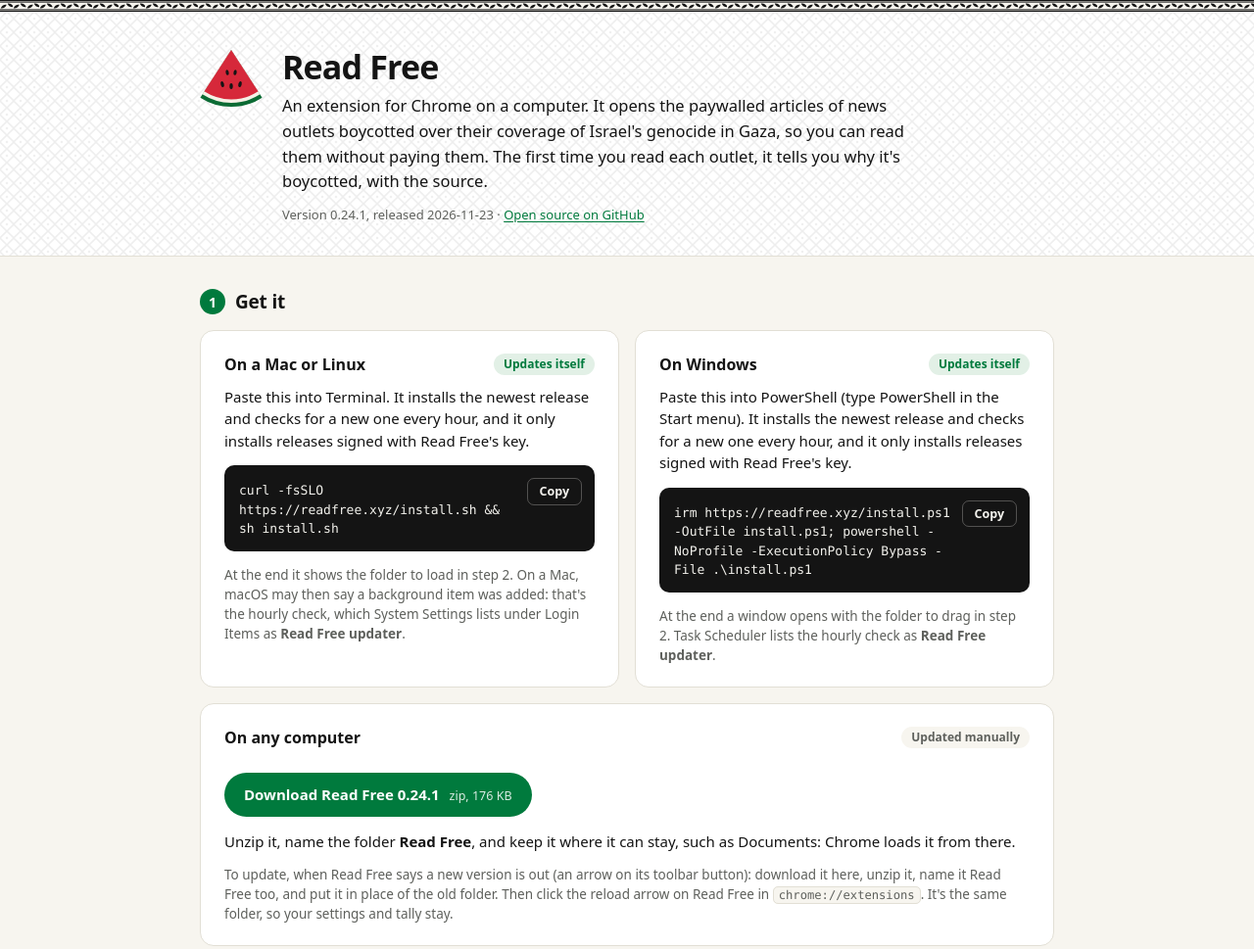
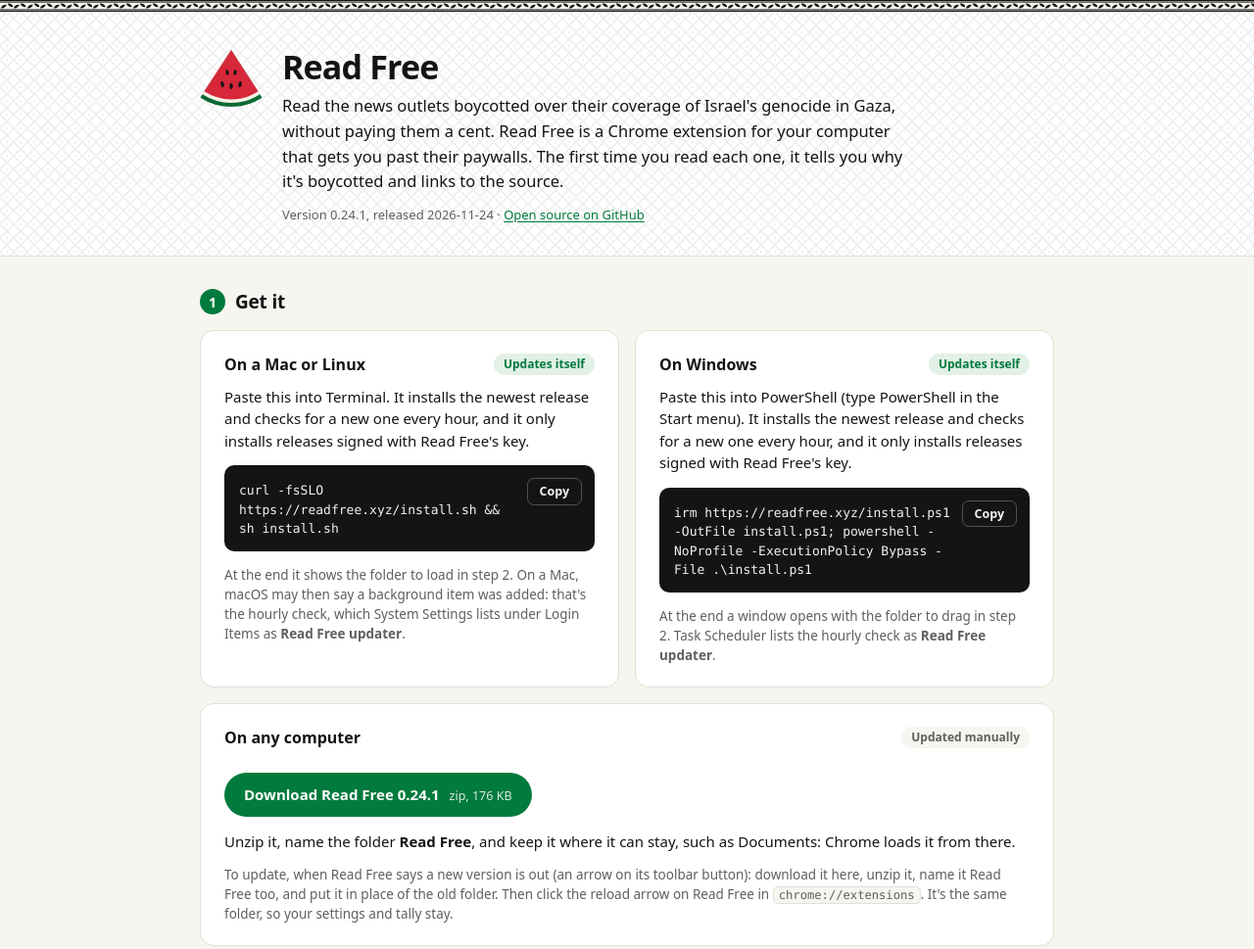
Before and after one commit to readfreexyz/readfreexyz.github.io, a plain HTML site: page index.html in a window 1280 px wide. Shown: the top 969 px of the page at 98% size. Drawn offline with Linux system fonts and the light colour scheme.

Commit message:
Read Free 0.24.1

```diff
--- a/index.html
+++ b/index.html
@@ -177,11 +177,11 @@
       </svg>
       <div>
         <h1>Read Free</h1>
-        <p class="lede">An extension for Chrome on a computer. It opens the paywalled articles of news
-          outlets boycotted over their coverage of Israel's genocide in Gaza, so you can read them
-          without paying them. The first time you read each outlet, it tells you why it's
-          boycotted, with the source.</p>
-        <p class="release">Version 0.24.1, released 2026-11-23 · <a href="https://github.com/readfreexyz/read-free">Open source on GitHub</a></p>
+        <p class="lede">Read the news outlets boycotted over their coverage of Israel's genocide in
+          Gaza, without paying them a cent. Read Free is a Chrome extension for your computer that
+          gets you past their paywalls. The first time you read each one, it tells you why it's
+          boycotted and links to the source.</p>
+        <p class="release">Version 0.24.1, released 2026-11-24 · <a href="https://github.com/readfreexyz/read-free">Open source on GitHub</a></p>
       </div>
     </div>
   </header>
@@ -315,7 +315,7 @@
     <p>Read Free is open source: <a href="https://github.com/readfreexyz/read-free">github.com/readfreexyz/read-free</a>.</p>
     <p>This page loads nothing from anywhere else and sets no cookies.</p>
     <p>This release: <a href="latest.txt">latest.txt</a>, signed in
-      <a href="latest.txt.sig">latest.txt.sig</a>. The zip's SHA-256: <code>2319cb1577e02e96ea9e9f6eb4035293f63a3fd6efba1f0784a7d0a4bc56ffae</code></p>
+      <a href="latest.txt.sig">latest.txt.sig</a>. The zip's SHA-256: <code>a8bd5930fa669d7f23b660af7cbc4f31cb4b2d80c430e9ce8bd0aabdd524c3ce</code></p>
   </footer>
 
   <script>
```
Also changed, not shown: latest.txt, 2 other files.
